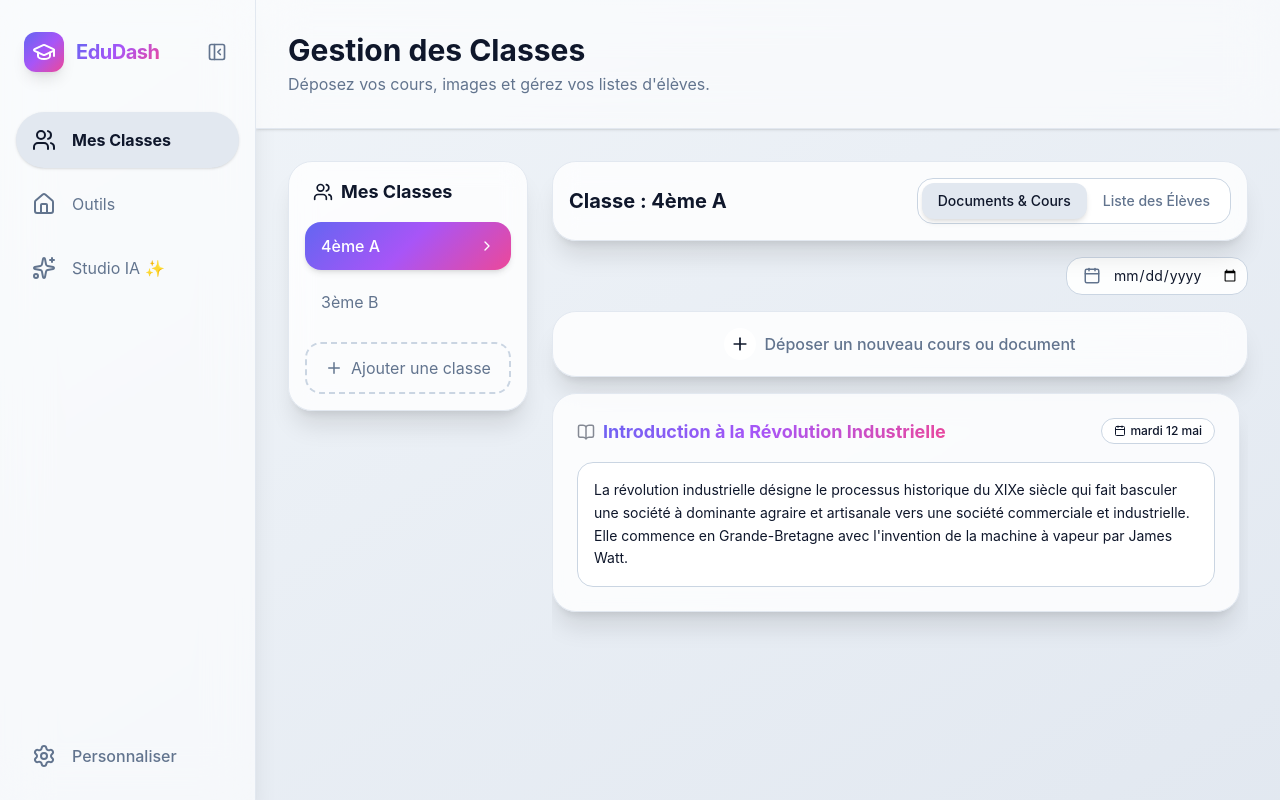
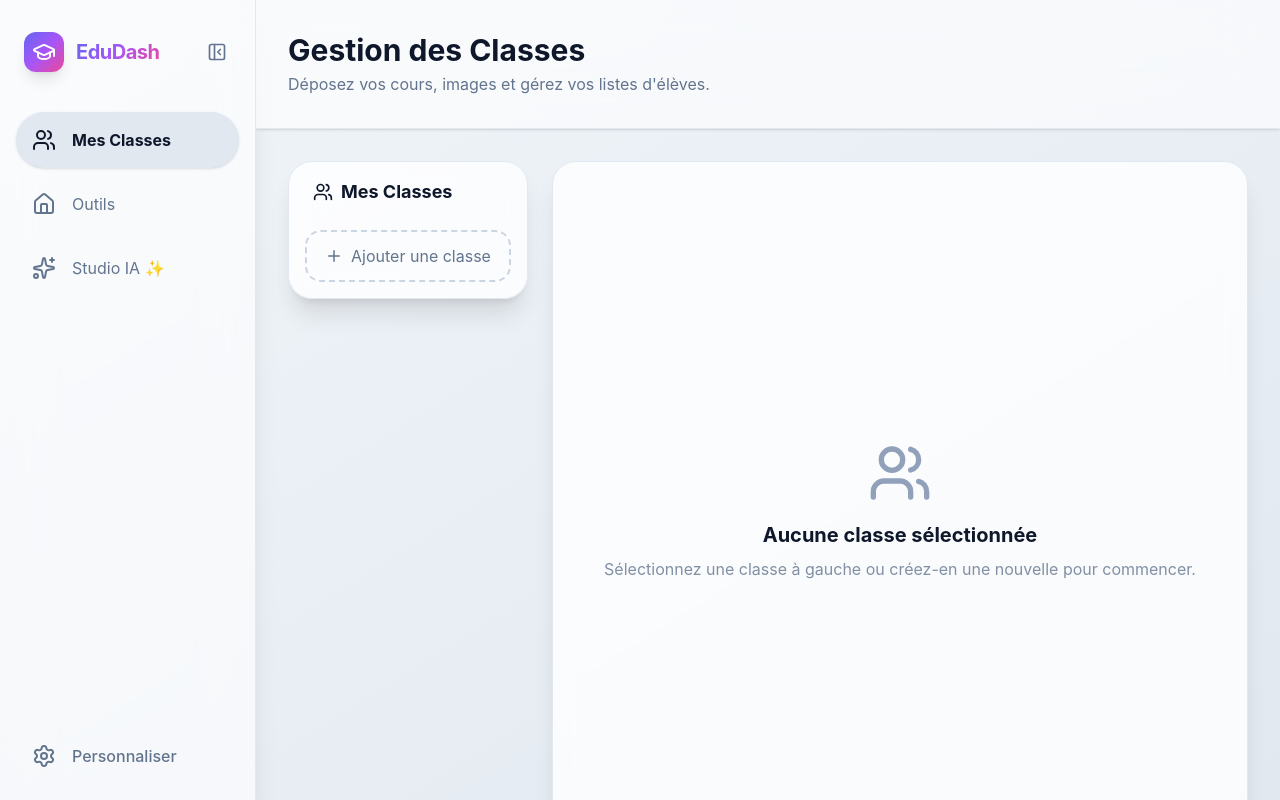
Before and after one commit to Twegze/edudash, a React (Vite) app: page / in a window 1280 px wide. Built offline with nearby package versions, Linux system fonts and the light colour scheme.

Commit message:
amélioration globale

```diff
--- a/src/App.jsx
+++ b/src/App.jsx
@@ -167,25 +167,41 @@ export default function App() {
     fetchModels();
   }, [customApiKey]);
 
-  const [classes, setClasses] = useState([
-    { id: 'c1', name: '4ème A', students: "Jade\nRaphaël\nLouis\nInès\nLucas\nChloé\nHugo\nAntoine\nNathan\nCamille\nManon\nEmma\nSarah\nLéa\nThéo" },
-    { id: 'c2', name: '3ème B', students: "Alice\nBob\nCharlie\nDiana\nÉric\nFatima\nGabriel" }
-  ]);
+  const [classes, setClasses] = useState(() => {
+    const saved = localStorage.getItem('eduDash_classes');
+    if (saved) {
+      try {
+        return JSON.parse(saved);
+      } catch (e) {
+        console.error("Erreur parsing eduDash_classes", e);
+      }
+    }
+    return [];
+  });
+
+  useEffect(() => {
+    localStorage.setItem('eduDash_classes', JSON.stringify(classes));
+  }, [classes]);
 
   const updateClassStudents = (classId, studentsText) => {
     setClasses(classes.map(c => c.id === classId ? { ...c, students: studentsText } : c));
   };
 
-  const [courses, setCourses] = useState([
-    {
-      id: 'doc1', classId: 'c1',
-      title: 'Introduction à la Révolution Industrielle',
-      content: "La révolution industrielle désigne le processus historique du XIXe siècle qui fait basculer une société à dominante agraire et artisanale vers une société commerciale et industrielle. Elle commence en Grande-Bretagne avec l'invention de la machine à vapeur par James Watt.",
-      date: new Date().toISOString().split('T')[0],
-      file: null
+  const [courses, setCourses] = useState(() => {
+    const saved = localStorage.getItem('eduDash_courses');
+    if (saved) {
+      try {
+        return JSON.parse(saved);
+      } catch (e) {
+        console.error("Erreur parsing eduDash_courses", e);
+      }
     }
-  ]);
+    return [];
+  });
 
+  useEffect(() => {
+    localStorage.setItem('eduDash_courses', JSON.stringify(courses));
+  }, [courses]);
   // Apply Theme (Gradient & Mode)
   useEffect(() => {
     const root = document.documentElement;
```
